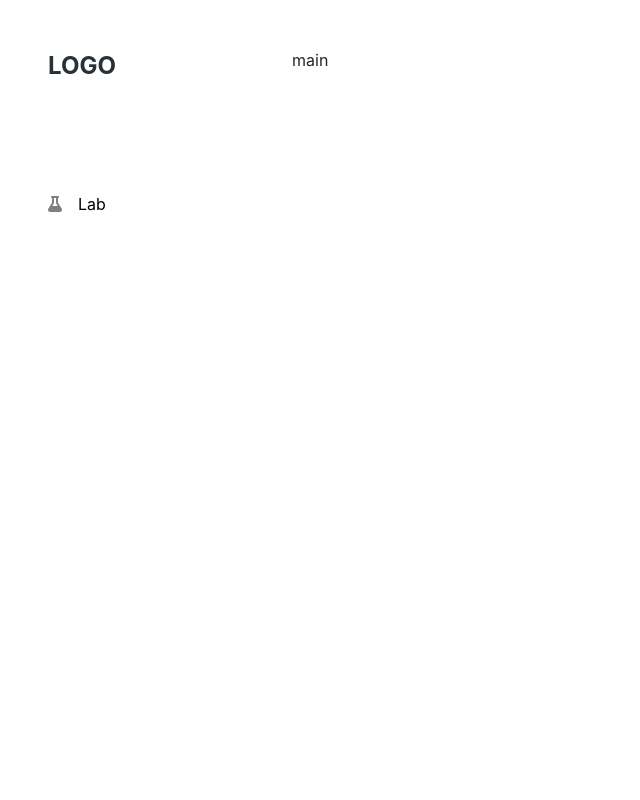
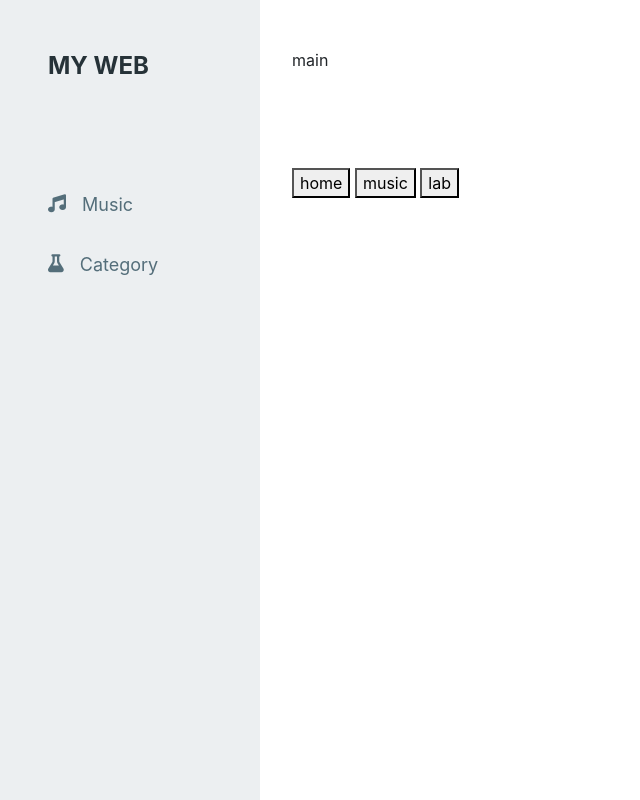
Before and after one commit to gksrlfw/webpack-with-typescript, a website built with webpack: page public/index.html in a window 1280 px wide. Shown: the whole page, without its empty margins (0-640 px from the left). Built offline with nearby package versions, Linux system fonts and the light colour scheme.

Commit message:
feat: set except main

```diff
--- a/public/css/Layout.css
+++ b/public/css/Layout.css
@@ -1,18 +1,64 @@
 
 
 /* main style */
-
+.mainStyle {
+    padding-left: 2rem;
+    margin-left: 16.25rem;
+    padding-top: 3rem;
+    padding-bottom: 3rem;
+}
 /* sidebar style */
+.sideStyle {
+    width: 16.25rem;
+    height: 100%;
+    position: fixed;
+    display: fixed;
+    padding-top: 3rem;
+    padding-bottom: 3rem;
+    padding-left: 3rem;
+}
 
 /* sidebar item style */
+.menuStyle {
+    list-style: none;
+    padding: 0;
+    margin: 0;
+    /* 여백을 90정도로 -> 90/16 ??  */
+    margin-top: 5.625rem;
+    margin-left: -1rem;
+}
+
 .itemStyle {
+    font-size: 1.125rem;
     border-radius: 0.5rem;
     height: 3.75rem;
     display: flex;
     align-items: center;
-    color: gray;
+    padding-left: 1rem;
+    padding-right: 1rem;
+    margin-right: 1rem;
 }
 
 .itemStyle:hover {
-    background: black;
+    background: #cfd8dc;
 }
+
+.itemStyle:active {
+    background: #cfd8dc;
+    font-weight: bold;
+    color: #263238;
+}
+
+.categoryStyle {
+    font-size: 1.125rem;
+    margin-left: 1rem;
+}
+
+.sidebarStyle {
+    flex: 1;
+}
+
+.logoStyle {
+    font-weight: bold;
+    font-size: 1.5rem;
+}
--- a/public/css/main.css
+++ b/public/css/main.css
@@ -11,6 +11,16 @@ html {
     box-sizing: inherit;
 }
 
+.main {
+
+
+    padding-left: 2rem;
+    margin-left: 16.25rem;
+    padding-top: 3rem;
+    padding-bottom: 3rem;
+
+}
+
 /* Sidebar */
 /* 각 ts 파일에 넣음 */
 /* .sidebarStyle {
--- a/src/app.ts
+++ b/src/app.ts
@@ -1,21 +1,32 @@
 //https://junilhwang.github.io/TIL/Javascript/Design/Vanilla-JS-Component/#_2-%E1%84%8E%E1%85%AE%E1%84%89%E1%85%A1%E1%86%BC%E1%84%92%E1%85%AA
 
 import Layout from './components/Layout/Layout';
+import Main from './components/Main/Main';
+import MainPage from './routes/MainPage';
+import Items from './views/nav';
 
 
 
 export default class App {
 
     layout: Layout;
+    mainPage: Main;
+    // musicView: MusicView;
 
     constructor(private $target: any) {
         this.$target = $target;
 
         const layout = document.createElement('div');
+        this.layout = new Layout(layout);
+        this.layout.renderer();
 
-        this.layout = new Layout(layout);
+        const main = document.createElement('div');
+        main.className = 'main';
 
-        this.layout.renderer();
+        this.mainPage = new Main(main);
+        this.mainPage.renderer();
         this.$target.appendChild(layout);
+        this.$target.appendChild(main);
+
     }
 }
--- a/src/components/Icons/icon.ts
+++ b/src/components/Icons/icon.ts
@@ -1,2 +1,3 @@
 
 export const flask = `<i class="fas fa-flask"></i>`;
+export const music = `<i class="fas fa-music"></i>`;
--- a/src/components/Layout/Main.ts
+++ b/src/components/Layout/Main.ts
@@ -2,13 +2,5 @@ export default function main () {
     const main = document.createElement('aside');
     main.innerText = 'main';
     main.className = 'mainStyle';
-    main.style.cssText = mainStyle;
     return main;
 }
-
-const mainStyle = `
-    padding-left: 2rem;
-    margin-left: 16.25rem;
-    padding-top: 3rem;
-    padding-bottom: 3rem;
-`;
--- a/src/components/Layout/Sidebar.ts
+++ b/src/components/Layout/Sidebar.ts
@@ -1,37 +1,12 @@
+import palette from "../../lib/palette";
 import SidebarItem from "./SidebarItem";
 
 export default function Sidebar () {
     const side = document.createElement('aside');
     side.className = 'sideStyle';
-    side.style.cssText = sideStyle;
+    side.style.background = palette.blueGrey[50];
     side.appendChild(SidebarItem());
     return side;
 }
 
 // 48px -> 3rem
-const sideStyle = `
-    width: 16.25rem;
-    height: 100%;
-    position: fixed;
-    display: fixed;
-    padding-top: 3rem;
-    padding-bottom: 3rem;
-    padding-left: 3rem;
-`;
-
-// export default class Sidebar extends Component {
-//     private router: Router;
-//     constructor($target: any) {
-//         super($target);
-//         this.router = new Router(this.$target);
-//         this.$target.className = 'sidebarStyle';
-//         this.$target.style.cssText = sidebarStyle;
-//     }
-
-//     template() {
-//         return (html
-//         `
-//             <aside>sidebar</aside>
-//         `);
-//     }
-// }
--- a/src/components/Layout/SidebarItem.ts
+++ b/src/components/Layout/SidebarItem.ts
@@ -1,77 +1,55 @@
 // https://www.youtube.com/watch?v=hSm2q6u542M&t=733s
 import palette from "../../lib/palette";
-import { flask } from "../Icons/icon";
+import { flask, music } from "../Icons/icon";
 
 export default function SidebarItem () {
     const sidebar = document.createElement('div');
     sidebar.className = 'sidebarStyle';
-    sidebar.style.cssText = sidebarStyle;
     sidebar.appendChild(logo());
     sidebar.appendChild(menu());
 
-    // render(menu2(), sidebar);
     return sidebar;
 }
 
 function logo() {
     const logo = document.createElement('div');
-    logo.innerText = 'LOGO';
+    logo.innerText = 'MY WEB';
     logo.className = 'logoStyle';
-    logo.style.cssText = logoStyle;
+    logo.style.color = palette.blueGrey[900];
+
     return logo;
 }
 
 function menu() {
     const menu = document.createElement('ul');
     menu.className = 'menuStyle';
-    menu.style.cssText = menuStyle;
 
-    const item = document.createElement('li');
-    item.className = 'itemStyle';
-    // item.style.cssText = itemStyle;
-    item.innerHTML = flask;
+    categories.map((c: object, index) => {
+        const item = document.createElement('li');
+        item.className = `itemStyle`;
+        item.style.color = palette.blueGrey[600];
+        item.innerHTML = categories[index].icon;
 
-    const category = document.createElement('span');
-    category.className = 'categoryStyle';
-    category.style.cssText = categoryStyle;
-    category.innerText = 'Lab';
+        const category = document.createElement('span');
+        category.className = 'categoryStyle';
+        category.style.color = `${palette.blueGrey[600]}`;
+        category.innerText = categories[index].category;
 
-    item.appendChild(category);
-    menu.appendChild(item);
+        item.appendChild(category);
+        menu.appendChild(item);
+    });
+
+
     return menu;
 }
 
-
-const sidebarStyle = `
-    flex: 1;
-`;
-
-const logoStyle = `
-    font-weight: bold;
-    font-size: 1.5rem;
-    color: ${palette.blueGrey[900]};
-`;
-
-const menuStyle = `
-    list-style: none;
-    padding: 0;
-    margin: 0;
-    margin-top: 5.625rem; // 여백을 90정도로 -> 90/16 ??
-`;
-
-const itemStyle = `
-    border-radius: 0.5rem;
-    height: 3.75rem;
-    display: flex;
-    align-items: center;
-    color: ${palette.blueGrey[500]};
-    li:hover {
-        background: ${palette.blueGrey[50]};
+const categories: Array<any> = [
+    {
+        icon: music,
+        category: 'Music'
+    },
+    {
+        icon: flask,
+        category: 'Category'
     }
-
-`;
-
-const categoryStyle = `
-    margin-left: 1rem;
-    color: black;
-`;
+];
--- /dev/null
+++ b/src/components/Main/Main.ts
@@ -0,0 +1,40 @@
+
+import {html, render} from 'lit-html';
+import Component from '../../core/Component';
+import Router from '../../utils/Router.util';
+//https://junilhwang.github.io/TIL/Javascript/Design/Vanilla-JS-Component/#_2-%E1%84%8E%E1%85%AE%E1%84%89%E1%85%A1%E1%86%BC%E1%84%92%E1%85%AA
+
+export default class Main extends Component {
+    $state: any = { items: [] };
+    private router: Router;
+    constructor($target: any) {
+        super($target);
+        this.router = new Router(this.$target);
+    }
+    setup() {
+    }
+
+    template() {
+        return html`
+        <button class="_home">home</button>
+        <button class="_music">music</button>
+        <button class="_lab">lab</button>
+        `
+    }
+
+    setEvent() {
+        this.$target.addEventListener('click', (e: any) => {
+            if(e.target.classList.contains('_home')) {
+                this.router.push({ path: '/' });
+            }
+
+            if(e.target.classList.contains('_download')) {
+                this.router.push({ path: '/main' });
+            }
+
+            if(e.target.classList.contains('_rank')) {
+                this.router.push({ path: '/other' });
+            }
+        });
+    }
+}
--- /dev/null
+++ b/src/routes/Lab/LabView.ts
@@ -0,0 +1,32 @@
+import Page from "../../core/Page";
+import Router from "../../utils/Router.util";
+
+
+export default class LabView extends Page {
+    private router: Router;
+    constructor(private $target: HTMLElement) {
+        super($target);
+        this.$target=  $target;
+        this.router = new Router(this.$target);
+    }
+
+    template() {
+        return (
+        `
+            <div>Lab</div>
+            <button type="button" class="main-button">Go Other Page</button>
+        `
+        );
+    }
+
+    _render() {
+        console.log('mount');
+
+        const btn = document.querySelector('.main-button');
+
+        btn?.addEventListener('click', () => {
+            console.log('click');
+            this.router.push({ path: '/other' });
+        });
+    }
+}
--- /dev/null
+++ b/src/routes/Music/MusicView.ts
@@ -0,0 +1,31 @@
+import Page from "../../core/Page";
+import Router from "../../utils/Router.util";
+
+export default class MusicView extends Page {
+    private router: Router;
+    constructor(private $target: HTMLElement) {
+        super($target);
+        this.$target=  $target;
+        this.router = new Router(this.$target);
+    }
+
+    template() {
+        return (
+        `
+            <div>뮤직 페이지</div>
+            <button type="button" class="main-button">Go Other Page</button>
+        `
+        );
+    }
+
+    // _render() {
+    //     console.log('mount');
+
+    //     const btn = document.querySelector('.main-button');
+
+    //     btn?.addEventListener('click', () => {
+    //         console.log('click');
+    //         this.router.push({ path: '/other' });
+    //     });
+    // }
+}
--- a/src/routes/Router.ts
+++ b/src/routes/Router.ts
@@ -1,8 +1,12 @@
+import LabView from "./Lab/LabView";
 import MainPage from "./MainPage";
+import MusicView from "./Music/MusicView";
 import OtherPage from "./OtherPage";
 
 
 export const pages: Array<{ page: any, path: string }> = [
+    { page: MusicView, path: '/music' },
+    { page: LabView, path: '/lab' },
     { page: MainPage, path: '/main' },
-    { page: OtherPage, path: '/other' }
+    { page: OtherPage, path: '/other' },
 ];
--- a/src/utils/Router.util.ts
+++ b/src/utils/Router.util.ts
@@ -7,40 +7,18 @@ export default class Router {
     constructor(private target: HTMLElement) {
         this.target = target;
         this.pages = pages;
-
-        if(this.target && this.pages) { this._routing(); }
-    }
-
-    private _routing() {
-        // 라우터 객체가 생성되면 항상 해쉬 변화를 인지해서 특정 페이지를 렌더링해야한다
-        window.onhashchange = () => {
-            this.nowPage = window.location.hash.replace('#/', '');
-
-            const currentPageInfo = this.pages.find(page => page.path === this.nowPage);
-            let currentPage;
-            if(currentPageInfo && currentPageInfo.page) {
-                const page: any = currentPageInfo.page;
-                currentPage = new page(this.target, this);
-            }
-
-            // 현재 선택된 페이지를 target에 넣어주면 페이지가 바뀌는 것처럼 된다
-            if(currentPage) currentPage.render();
-
-        }
     }
 
     // history api 이용
-    //
     push({ data={}, title='', path }: { data?: Object, title?: string, path: string }) {
         history.pushState(data, title, path);
         const currentPageInfo = this.pages.find(page => page.path === path);
 
+
         const page: any = currentPageInfo?.page;
+        if(!page) return;
         const currentPage = new page(this.target, this);
         currentPage.render();
     }
 
-    push2(pageName: string) {
-        window.location.hash = pageName;
-    }
 }
```
Also changed, not shown: src/views/nav.ts (renamed from src/views/main.ts).
